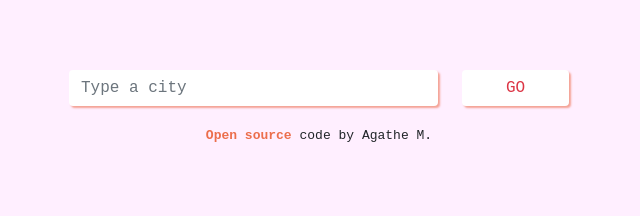
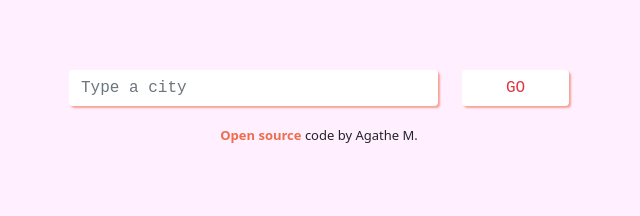
Before and after one commit to AgatheMarieM/react-weather-app, a React (Create React App) app: page / in a window 1280 px wide. Shown: the top 216 px of the page, without its empty margins (321-961 px from the left). Built offline with nearby package versions, Linux system fonts and the light colour scheme; no server answers.

Commit message:
removed Footer component

```diff
--- a/src/App.css
+++ b/src/App.css
@@ -3,3 +3,10 @@
   max-width: 500px;
   margin: 70px auto 0;
 }
+
+.App small {
+  font-size: 13px;
+  text-align: center;
+  display: block;
+  margin: 20px auto 10px;
+}
--- a/src/App.js
+++ b/src/App.js
@@ -1,7 +1,7 @@
 import "./App.css";
 import React from "react";
 import SearchEngine from "./SearchEngine";
-import Footer from "./Footer";
+
 
 function App() {
   return (
@@ -9,8 +9,13 @@ function App() {
     <div className="container">
       <div className="app-wrapper">
       <SearchEngine defaultCity="Miami"/>
-      <Footer />
       </div>
+      <small>
+        <a href="https://github.com/AgatheMarieM/react-weather-app" target="_blank" rel="noreferrer">
+        Open source{" "}
+        </a>
+        code by Agathe M.
+      </small>
     </div>
     </div>
   );
--- a/src/Footer.css
+++ /dev/null
@@ -1,6 +0,0 @@
-.Footer small {
-    font-size: 13px;
-    text-align: center;
-    display: block;
-    margin: 20px auto 10px;
-  }
--- a/src/Footer.js
+++ /dev/null
@@ -1,18 +0,0 @@
-import React from "react";
-import "./Footer.css";
-
-export default function Footer() {
-    return(
-        <div className="Footer">
-            <small>
-        <a
-          href="https://github.com/AgatheMarieM/react-weather-app"
-          target="_blank" rel="noreferrer"
-        >
-          Open source{" "}
-        </a>
-        code by Agathe M.
-      </small>
-        </div>
-    )
-}
--- a/src/SearchEngine.js
+++ b/src/SearchEngine.js
@@ -11,7 +11,6 @@ export default function SearchEngine(props) {
     const [weatherData, setWeatherData] = useState({ready: false});
 
     function displayWeather(response) {
-
         setWeatherData({
                 ready: true,
                 city: response.data.name,
```
